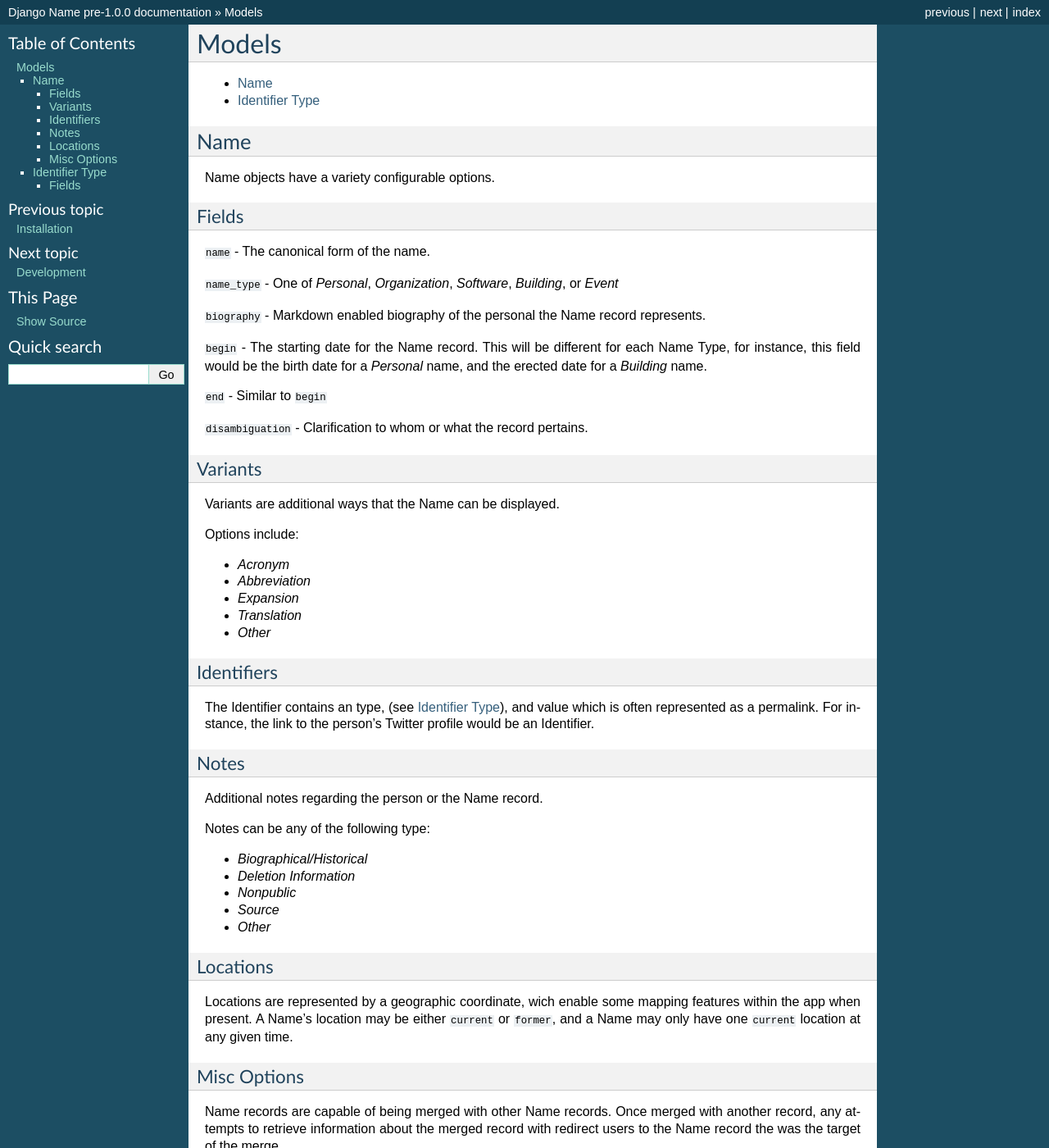
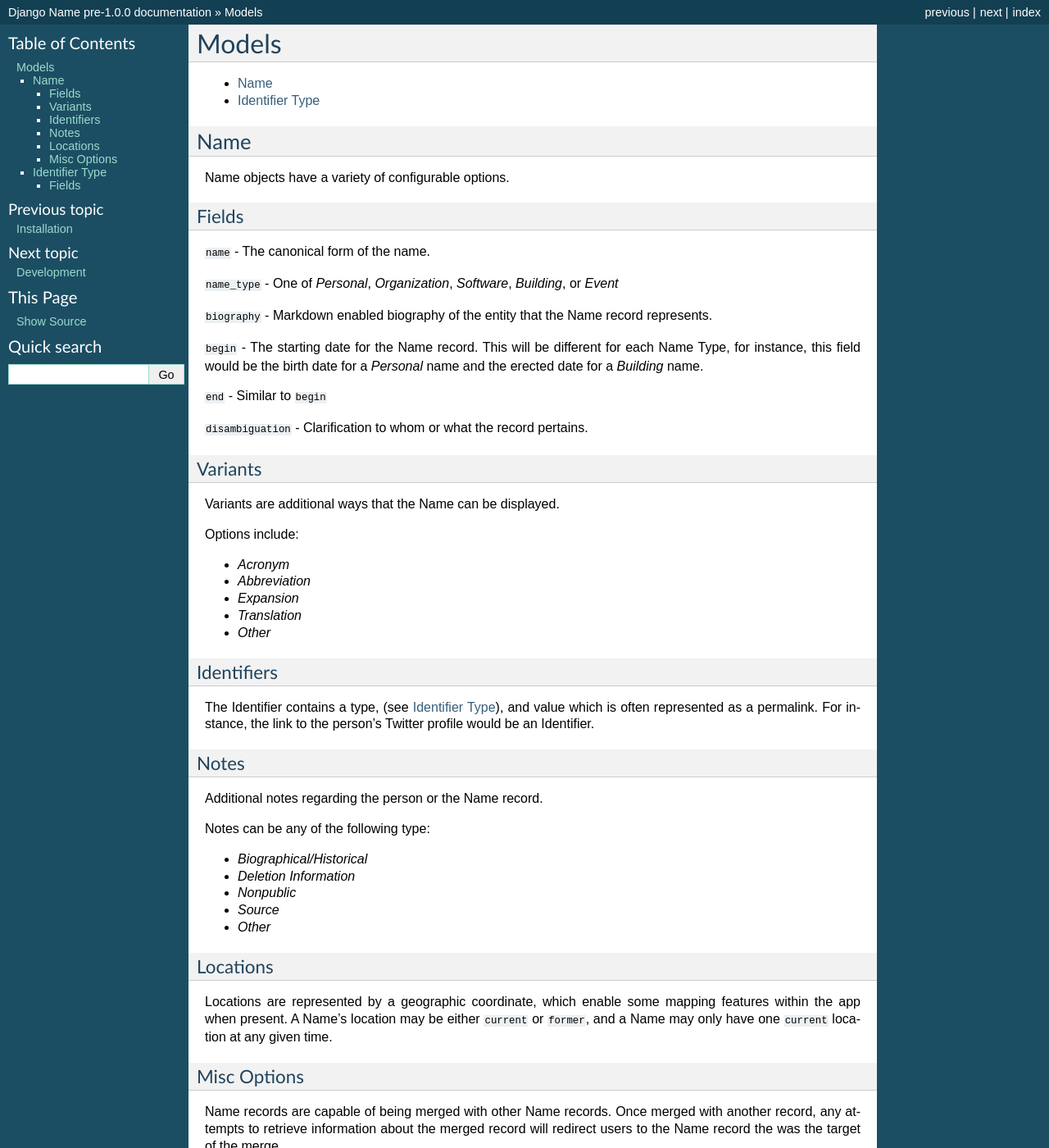
Before and after one commit to unt-libraries/django-name, a Sphinx documentation site: the page built from docs/models.rst, in a window 1280 px wide and 1400 px high. Shown: the whole window at 82% size. Built offline with Sphinx 7.4.7, drawn with Linux system fonts in a browser that asks for light colours; some of the changed text lies outside the part shown.

Commit message:
Fix typos.

```diff
--- a/docs/development.rst
+++ b/docs/development.rst
@@ -58,9 +58,9 @@ To run the tests via Tox, use this command. ::
 
 The Tox configuration will test this app with Django 1.6 - 1.8.
 
-To run the tests only with development environment (i.e. with Django 1.7) ::
+To run the tests only with the development environment (i.e. with Django 1.7) ::
 
     $ docker-compose run --rm web ./runtests.py
 
 .. note::
-    This is the same command that Tox issues inside each test environment is has defined.
+    This is the same command that Tox issues inside each test environment it has defined.
--- a/docs/index.rst
+++ b/docs/index.rst
@@ -9,7 +9,7 @@ Introduction
 About
 -----
 
-The Name App is a tool for originally developed for documenting names by the UNT Libraries for use in its various digital library systems and collections. The app provides a consistent way of communicating the authorized version of a name and information about the name that is useful for reuse. The Name App generates a unique URL for each name that can be used to unambiguously refer to a person, organization, event or piece of software. In addition to an HTML page for each name there are a number of other formats available for each record including a MADS XML version and a simple JSON representation. A key feature of the Name App is the ability to link to other vocabularies such as the Virtual International Authority File (VIAF), the Library of Congress Name Authority File, or Wikipedia.
+The Name App is a tool originally developed for documenting names by the UNT Libraries for use in its various digital library systems and collections. The app provides a consistent way of communicating the authorized version of a name and information about the name that is useful for reuse. The Name App generates a unique URL for each name that can be used to unambiguously refer to a person, organization, event building or piece of software. In addition to an HTML page for each name there are a number of other formats available for each record including a MADS XML version and a simple JSON representation. A key feature of the Name App is the ability to link to other vocabularies such as the Virtual International Authority File (VIAF), the Library of Congress Name Authority File, or Wikipedia.
 
 Table of Contents
 =================
--- a/docs/models.rst
+++ b/docs/models.rst
@@ -10,7 +10,7 @@ Models
 
 Name
 ----
-Name objects have a variety configurable options.
+Name objects have a variety of configurable options.
 
 Fields
 ''''''
@@ -19,9 +19,9 @@ Fields
 
 ``name_type`` - One of `Personal`, `Organization`, `Software`, `Building`, or `Event`
 
-``biography`` - Markdown enabled biography of the personal the Name record represents.
+``biography`` - Markdown enabled biography of the entity that the Name record represents.
 
-``begin`` - The starting date for the Name record. This will be different for each Name Type, for instance, this field would be the birth date for a `Personal` name, and the erected date for a `Building` name.
+``begin`` - The starting date for the Name record. This will be different for each Name Type, for instance, this field would be the birth date for a `Personal` name and the erected date for a `Building` name.
 
 ``end`` - Similar to ``begin``
 
@@ -43,7 +43,7 @@ Options include:
 
 Identifiers
 '''''''''''
-The Identifier contains an type, (see :ref:`identifier-type-model-ref`), and value which is often represented as a permalink. For instance, the link to the person's Twitter profile would be an Identifier.
+The Identifier contains a type, (see :ref:`identifier-type-model-ref`), and value which is often represented as a permalink. For instance, the link to the person's Twitter profile would be an Identifier.
 
 Notes
 '''''
@@ -59,12 +59,12 @@ Notes can be any of the following type:
 
 Locations
 '''''''''
-Locations are represented by a geographic coordinate, wich enable some mapping features within the app when present. A Name's location may be either ``current`` or ``former``, and a Name may only have one ``current`` location at any given time.
+Locations are represented by a geographic coordinate, which enable some mapping features within the app when present. A Name's location may be either ``current`` or ``former``, and a Name may only have one ``current`` location at any given time.
 
 Misc Options
 ''''''''''''
 
-Name records are capable of being merged with other Name records. Once merged with another record, any attempts to retrieve information about the merged record with redirect users to the Name record the was the target of the merge.
+Name records are capable of being merged with other Name records. Once merged with another record, any attempts to retrieve information about the merged record will redirect users to the Name record the was the target of the merge.
 
 
 .. _identifier-type-model-ref:
```
Also changed, not shown: README.md (+3 -3 lines).
